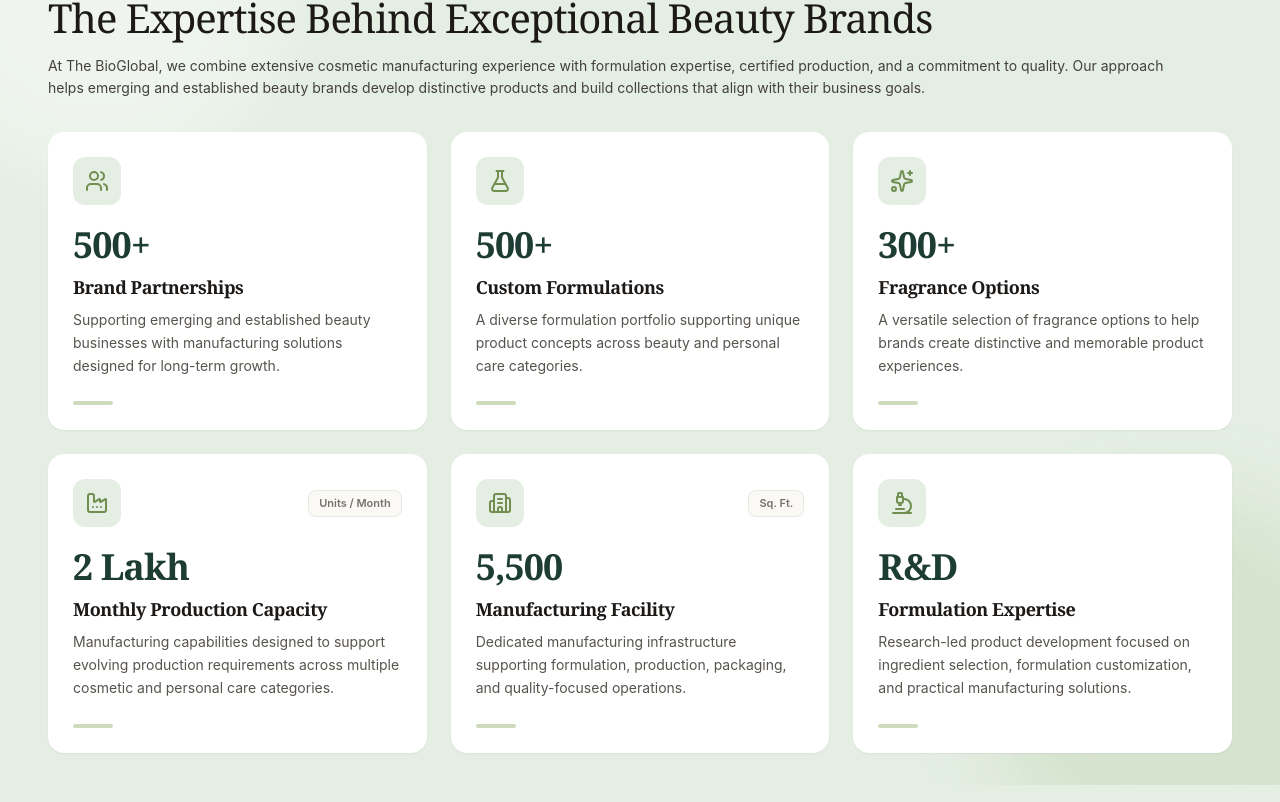
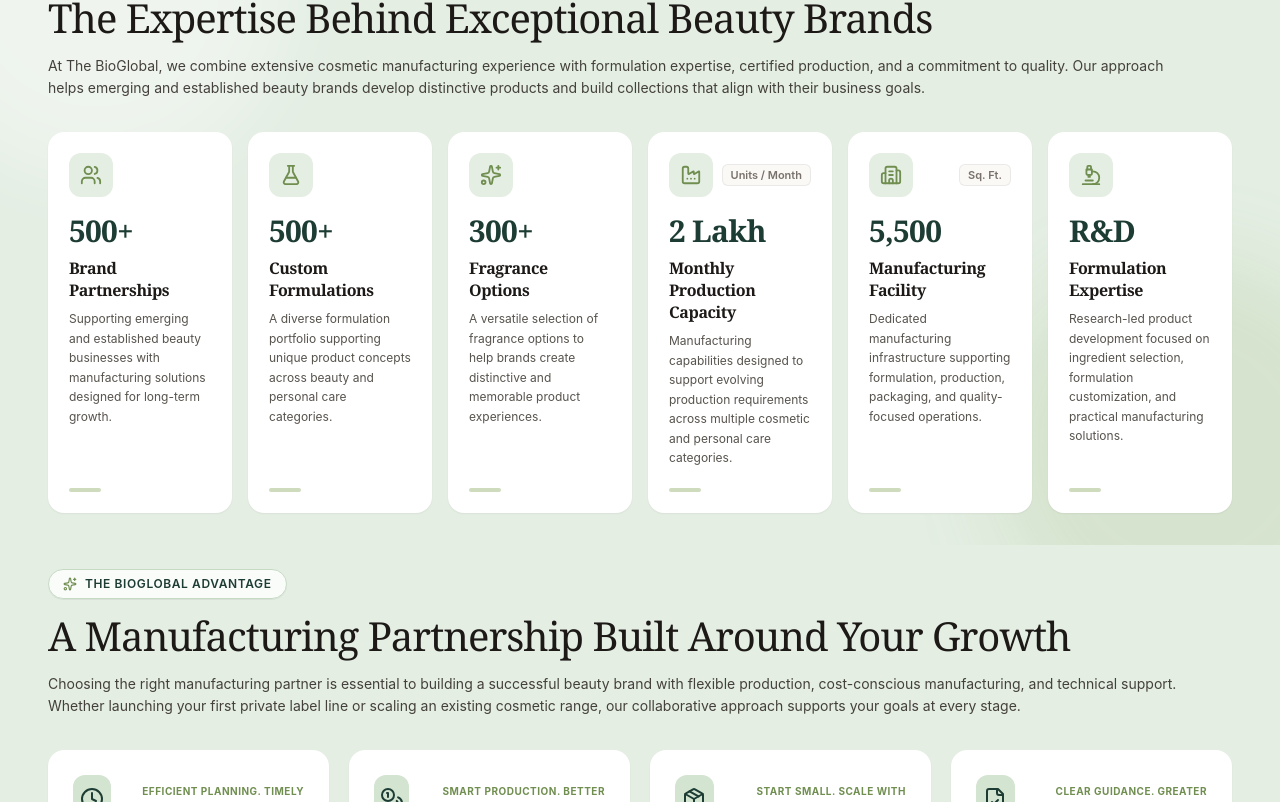
Before and after one commit to shivamshishodia200/BioGlobal, a React (Vite) app: page / in a window 1280 px wide. Shown: the part 3598-4400 px from the top of the page. Built offline with nearby package versions, Linux system fonts and the light colour scheme; no server answers; a web font is replaced by a local one.

Commit message:
style(section-4): arrange all 6 credential cards into a single horizontal row on desktop (lg:grid-cols-6)

```diff
--- a/src/components/home/WhyChooseSection.tsx
+++ b/src/components/home/WhyChooseSection.tsx
@@ -111,8 +111,8 @@
           </p>
         </motion.div>
 
-        {/* 6 White Credential Cards in a Responsive 3-Column Grid */}
-        <div className="grid grid-cols-1 sm:grid-cols-2 lg:grid-cols-3 gap-5 sm:gap-6 text-left">
+        {/* 6 White Credential Cards in a Single Line (lg:grid-cols-6) */}
+        <div className="grid grid-cols-1 sm:grid-cols-2 md:grid-cols-3 lg:grid-cols-6 gap-3.5 lg:gap-3 xl:gap-4 text-left">
           {CREDENTIALS.map((stat, idx) => {
             const Icon = stat.icon;
             return (
@@ -130,38 +130,38 @@
                   y: -5,
                   boxShadow: '0 20px 35px rgba(29, 60, 52, 0.10)',
                 }}
-                className="bg-white rounded-2xl p-5 sm:p-6 flex flex-col justify-between shadow-xs border border-white/90 transition-all duration-300 relative group overflow-hidden"
+                className="bg-white rounded-2xl p-4 sm:p-5 lg:p-4 xl:p-5 flex flex-col justify-between h-full shadow-xs border border-white/90 transition-all duration-300 relative group overflow-hidden"
               >
                 {/* Top Row: Icon Container & Optional Unit Badge */}
-                <div className="flex items-center justify-between mb-5">
-                  <div className="w-12 h-12 rounded-xl bg-[#E4EEE3] flex items-center justify-center text-[#1D3C34] group-hover:bg-[#1D3C34] transition-colors duration-300">
-                    <Icon className="w-6 h-6 text-[#708E50] group-hover:text-[#86A55B] transition-colors duration-300" />
+                <div className="flex items-center justify-between mb-3.5 xl:mb-4 gap-1">
+                  <div className="w-10 h-10 xl:w-11 xl:h-11 rounded-xl bg-[#E4EEE3] flex items-center justify-center text-[#1D3C34] group-hover:bg-[#1D3C34] transition-colors duration-300 shrink-0">
+                    <Icon className="w-5 h-5 xl:w-5.5 xl:h-5.5 text-[#708E50] group-hover:text-[#86A55B] transition-colors duration-300" />
                   </div>
 
                   {stat.unit && (
-                    <span className="text-[11px] font-semibold text-stone-500 bg-[#FAF9F5] border border-stone-200/80 px-2.5 py-1 rounded-lg">
+                    <span className="text-[10px] xl:text-[11px] font-semibold text-stone-500 bg-[#FAF9F5] border border-stone-200/80 px-2 py-0.5 rounded-md shrink-0">
                       {stat.unit}
                     </span>
                   )}
                 </div>
 
                 {/* Content: Stat Number, Heading, and Description */}
-                <div className="space-y-2 flex-grow">
-                  <span className="font-serif font-bold text-3xl sm:text-4xl text-[#1D3C34] tracking-tight block">
+                <div className="space-y-1.5 xl:space-y-2 flex-grow">
+                  <span className="font-serif font-bold text-2xl xl:text-3xl text-[#1D3C34] tracking-tight block">
                     <AnimatedCounter value={stat.value} />
                   </span>
 
-                  <h3 className="font-serif font-semibold text-lg text-stone-900 tracking-tight group-hover:text-[#1D3C34] transition-colors">
+                  <h3 className="font-serif font-semibold text-sm xl:text-base text-stone-900 tracking-tight group-hover:text-[#1D3C34] transition-colors leading-snug">
                     {stat.title}
                   </h3>
 
-                  <p className="text-stone-600 text-xs sm:text-sm leading-relaxed font-normal">
+                  <p className="text-stone-600 text-[11px] xl:text-xs leading-relaxed font-normal">
                     {stat.description}
                   </p>
                 </div>
 
                 {/* Bottom Active Accent Indicator Line */}
-                <div className="w-10 h-1 bg-[#86A55B]/40 group-hover:w-20 group-hover:bg-[#708E50] rounded-full transition-all duration-300 mt-6" />
+                <div className="w-8 h-1 bg-[#86A55B]/40 group-hover:w-16 group-hover:bg-[#708E50] rounded-full transition-all duration-300 mt-4 xl:mt-5" />
               </motion.div>
             );
           })}
```
